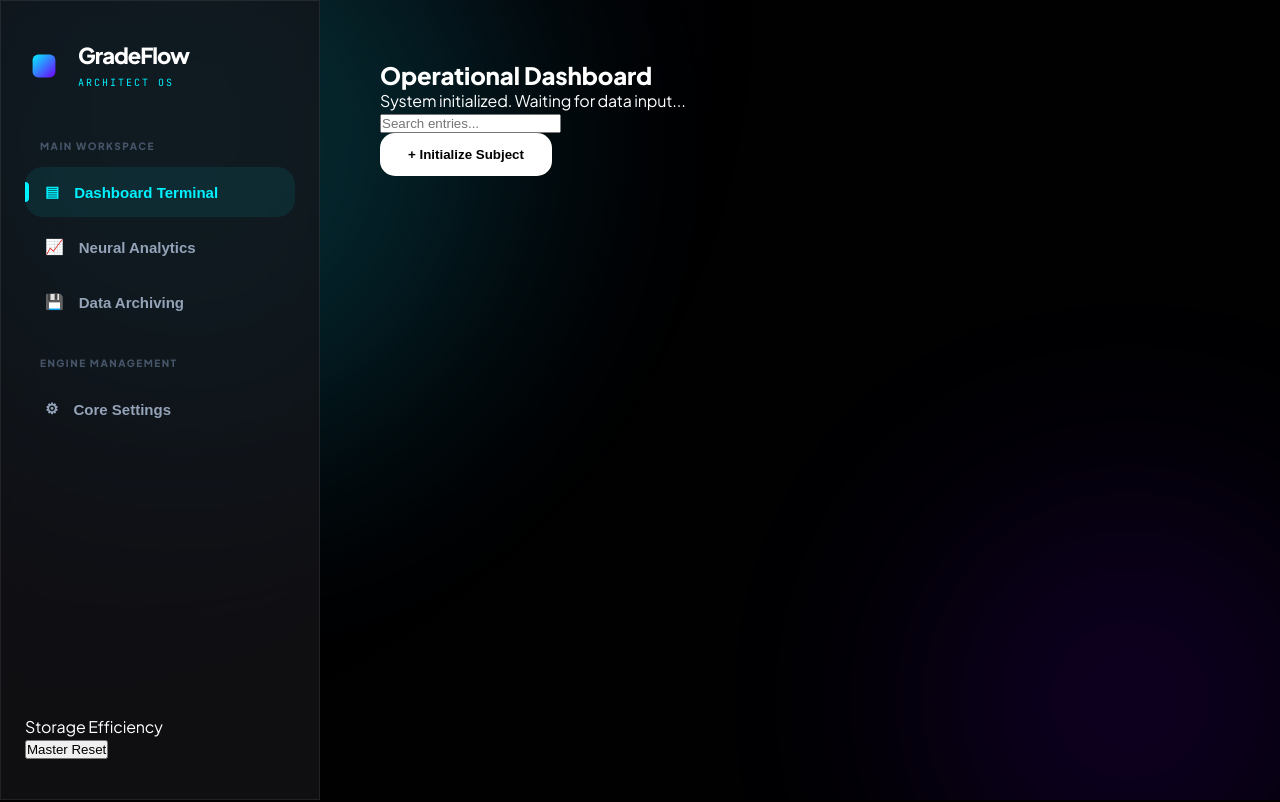
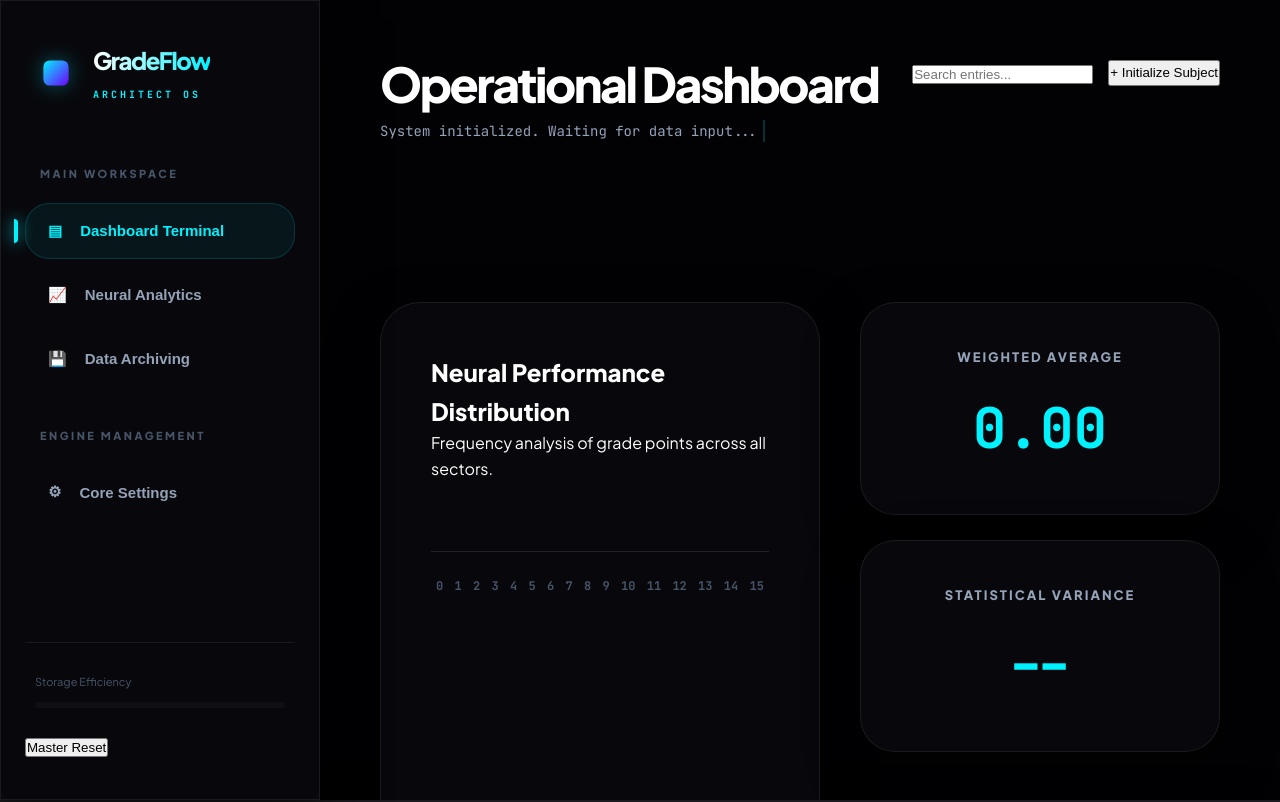
Before and after one commit to mrshy12062009-png/notenplaner, a plain HTML site: page index.html in a window 1280 px wide. Drawn offline with Linux system fonts and the light colour scheme.

Commit message:
verbessrtest UI

```diff
--- a/style.css
+++ b/style.css
@@ -1,205 +1,528 @@
-/* GRADEFLOW OS - CORE DESIGN SYSTEM V4
-    MAXIMUM FIDELITY BUILD
-*/
-
 :root {
-    /* Color Palette - Cyber Gold/Neon Integration */
-    --c-bg: #010102;
-    --c-sidebar: #000000;
-    --c-accent: #00f2ff;
-    --c-accent-glow: rgba(0, 242, 255, 0.4);
-    --c-accent-2: #7000ff;
-    --c-surface: rgba(20, 20, 25, 0.75);
-    --c-border: rgba(255, 255, 255, 0.08);
-    --c-text-high: #ffffff;
-    --c-text-mid: #94a3b8;
-    --c-text-low: #475569;
-    --c-danger: #ff0055;
-    --c-success: #00ffa3;
-
-    /* Spacing & Scaling */
-    --gap-xl: 60px;
-    --gap-lg: 30px;
-    --gap-md: 20px;
-    --radius-full: 30px;
-    --radius-mid: 18px;
-
-    /* Animation Timing */
-    --t-fast: 0.2s cubic-bezier(0.4, 0, 0.2, 1);
-    --t-normal: 0.4s cubic-bezier(0.4, 0, 0.2, 1);
-    --t-slow: 0.8s cubic-bezier(0.16, 1, 0.3, 1);
+    --bg-deep: #020204;
+    --bg-panel: rgba(10, 10, 15, 0.85);
+    --accent-core: #00f2ff;
+    --accent-glow: rgba(0, 242, 255, 0.35);
+    --accent-secondary: #7000ff;
+    --text-ultra: #ffffff;
+    --text-dim: #94a3b8;
+    --text-low: #475569;
+    --border-glass: rgba(255, 255, 255, 0.08);
+    --danger-core: #ff0055;
+    --danger-glow: rgba(255, 0, 85, 0.2);
+    --success-core: #00ffa3;
+    --radius-os: 24px;
+    --shadow-heavy: 0 20px 50px rgba(0,0,0,0.6);
+    --font-main: 'Plus Jakarta Sans', sans-serif;
+    --font-mono: 'JetBrains Mono', monospace;
+    --blur-strength: 30px;
 }
 
-/* Base Reset & Core Typo */
-* { box-sizing: border-box; margin: 0; padding: 0; outline: none; -webkit-tap-highlight-color: transparent; }
+* {
+    box-sizing: border-box;
+    margin: 0;
+    padding: 0;
+    outline: none;
+    -webkit-font-smoothing: antialiased;
+}
 
 body {
-    background-color: var(--c-bg);
-    color: var(--c-text-high);
-    font-family: 'Plus Jakarta Sans', sans-serif;
+    background: var(--bg-deep);
+    color: var(--text-ultra);
+    font-family: var(--font-main);
     height: 100vh;
+    width: 100vw;
     overflow: hidden;
-    letter-spacing: -0.01em;
-    cursor: default;
+    line-height: 1.6;
 }
 
-/* High-End Canvas Background */
-#bg-canvas-layer {
-    position: fixed; inset: 0; z-index: -1;
-    background: radial-gradient(circle at 0% 0%, #0a0a14 0%, transparent 50%);
-    overflow: hidden;
-}
-
-.glow-orb {
-    position: absolute; border-radius: 50%; filter: blur(120px); opacity: 0.15;
-}
-.orb-1 { width: 600px; height: 600px; background: var(--c-accent); top: -200px; left: -100px; animation: orbit 20s infinite linear; }
-.orb-2 { width: 400px; height: 400px; background: var(--c-accent-2); bottom: -100px; right: -50px; }
-
-@keyframes orbit { from { transform: rotate(0deg) translate(50px) rotate(0deg); } to { transform: rotate(360deg) translate(50px) rotate(-360deg); } }
-
-/* APP LAYOUT ARCHITECTURE */
 #app-container {
     display: grid;
     grid-template-columns: 320px 1fr;
     height: 100vh;
     width: 100vw;
+    position: relative;
+    z-index: 10;
 }
 
-/* GLASS MORPHISM ENGINE */
 .glass-morph {
-    background: var(--c-surface);
-    backdrop-filter: blur(25px) saturate(180%);
-    -webkit-backdrop-filter: blur(25px) saturate(180%);
-    border: 1px solid var(--c-border);
+    background: var(--bg-panel);
+    backdrop-filter: blur(var(--blur-strength)) saturate(180%);
+    border: 1px solid var(--border-glass);
+    box-shadow: var(--shadow-heavy);
 }
 
-/* SIDEBAR STYLING */
-#sidebar-main {
+aside#sidebar-main {
+    height: 100%;
     padding: 40px 24px;
     display: flex;
     flex-direction: column;
-    justify-content: space-between;
     z-index: 100;
 }
 
 .brand-container {
-    display: flex; align-items: center; gap: 15px; margin-bottom: 50px;
+    display: flex;
+    align-items: center;
+    gap: 16px;
+    margin-bottom: 60px;
+    padding-left: 10px;
 }
-.brand-icon { width: 38px; height: 38px; }
-.brand-main { display: block; font-size: 22px; font-weight: 800; letter-spacing: -1px; }
-.brand-sub { font-size: 10px; text-transform: uppercase; font-family: 'JetBrains Mono'; color: var(--c-accent); letter-spacing: 2px; }
+
+.brand-icon {
+    width: 42px;
+    height: 42px;
+    filter: drop-shadow(0 0 10px var(--accent-glow));
+}
+
+.brand-text .brand-main {
+    display: block;
+    font-size: 24px;
+    font-weight: 800;
+    letter-spacing: -1.5px;
+    background: linear-gradient(to right, #fff, var(--accent-core));
+    -webkit-background-clip: text;
+    -webkit-text-fill-color: transparent;
+}
+
+.brand-text .brand-sub {
+    font-size: 10px;
+    text-transform: uppercase;
+    font-family: var(--font-mono);
+    color: var(--accent-core);
+    letter-spacing: 3px;
+    font-weight: 700;
+}
 
 .nav-section-label {
-    font-size: 10px; text-transform: uppercase; color: var(--c-text-low); letter-spacing: 1.5px;
-    margin: 30px 0 15px 15px; font-weight: 800;
+    font-size: 11px;
+    text-transform: uppercase;
+    color: var(--text-low);
+    letter-spacing: 2.5px;
+    margin: 40px 0 20px 15px;
+    font-weight: 900;
 }
 
 .nav-item {
-    width: 100%; background: transparent; border: none;
-    padding: 16px 20px; border-radius: var(--radius-mid);
-    display: flex; align-items: center; gap: 15px;
-    color: var(--c-text-mid); font-size: 15px; font-weight: 600;
-    cursor: pointer; transition: var(--t-normal);
-    position: relative; margin-bottom: 5px;
+    width: 100%;
+    background: transparent;
+    border: 1px solid transparent;
+    padding: 18px 22px;
+    border-radius: var(--radius-os);
+    display: flex;
+    align-items: center;
+    gap: 18px;
+    color: var(--text-dim);
+    font-size: 15px;
+    font-weight: 600;
+    cursor: pointer;
+    transition: all 0.4s cubic-bezier(0.23, 1, 0.32, 1);
+    position: relative;
+    margin-bottom: 8px;
 }
 
-.nav-item:hover { color: #fff; background: rgba(255,255,255,0.03); }
-.nav-item.active {
-    color: var(--c-accent);
-    background: rgba(0, 242, 255, 0.08);
-}
-.nav-indicator {
-    position: absolute; left: 0; width: 4px; height: 0;
-    background: var(--c-accent); border-radius: 0 4px 4px 0;
-    transition: var(--t-normal);
-}
-.nav-item.active .nav-indicator { height: 20px; }
-
-/* VIEWPORT ENGINE */
-#viewport-main {
-    padding: var(--gap-xl);
-    overflow-y: auto;
-    scroll-behavior: smooth;
+.nav-item:hover {
+    color: #fff;
+    background: rgba(255, 255, 255, 0.04);
+    border-color: rgba(255, 255, 255, 0.05);
+    transform: translateX(5px);
 }
 
-.view-module { display: none; }
-.view-module.active { display: block; animation: modFadeIn 0.8s var(--t-slow); }
-
-@keyframes modFadeIn {
-    from { opacity: 0; transform: translateY(30px) scale(0.98); }
-    to { opacity: 1; transform: translateY(0) scale(1); }
+.nav-item.active {
+    color: var(--accent-core);
+    background: rgba(0, 242, 255, 0.06);
+    border-color: rgba(0, 242, 255, 0.15);
 }
 
-/* DASHBOARD GRID - BENTO SYSTEM */
+.nav-indicator {
+    position: absolute;
+    left: -12px;
+    width: 4px;
+    height: 0;
+    background: var(--accent-core);
+    border-radius: 0 4px 4px 0;
+    box-shadow: 0 0 15px var(--accent-core);
+    transition: height 0.4s ease;
+}
+
+.nav-item.active .nav-indicator {
+    height: 24px;
+}
+
+.sidebar-bottom {
+    margin-top: auto;
+    padding-top: 30px;
+    border-top: 1px solid var(--border-glass);
+}
+
+.system-health {
+    margin-bottom: 25px;
+    padding: 0 10px;
+}
+
+.health-label {
+    font-size: 11px;
+    color: var(--text-low);
+    margin-bottom: 12px;
+    display: flex;
+    justify-content: space-between;
+}
+
+.health-bar {
+    height: 6px;
+    background: rgba(255, 255, 255, 0.03);
+    border-radius: 10px;
+    overflow: hidden;
+    position: relative;
+}
+
+.health-fill {
+    position: absolute;
+    left: 0;
+    top: 0;
+    height: 100%;
+    background: linear-gradient(to right, var(--accent-secondary), var(--accent-core));
+    width: 0%;
+    transition: width 1.5s cubic-bezier(0.65, 0, 0.35, 1);
+    box-shadow: 0 0 10px var(--accent-glow);
+}
+
+#viewport-main {
+    padding: 60px;
+    overflow-y: scroll;
+    scroll-behavior: smooth;
+    position: relative;
+}
+
+.view-header-pro {
+    display: flex;
+    justify-content: space-between;
+    align-items: flex-start;
+    margin-bottom: 60px;
+    animation: headerSlide 1s ease;
+}
+
+@keyframes headerSlide {
+    from { opacity: 0; transform: translateY(-20px); }
+    to { opacity: 1; transform: translateY(0); }
+}
+
+h1 {
+    font-size: 48px;
+    font-weight: 800;
+    letter-spacing: -2.5px;
+    margin-bottom: 12px;
+    line-height: 1;
+}
+
+.typewriter {
+    color: var(--text-dim);
+    font-family: var(--font-mono);
+    font-size: 14px;
+    border-right: 2px solid var(--accent-core);
+    width: fit-content;
+    padding-right: 5px;
+    animation: blink 0.8s infinite;
+}
+
+@keyframes blink {
+    50% { border-color: transparent; }
+}
+
+.header-tools {
+    display: flex;
+    gap: 15px;
+}
+
+.os-input-group {
+    background: rgba(255, 255, 255, 0.03);
+    border: 1px solid var(--border-glass);
+    padding: 8px;
+    border-radius: 20px;
+    display: flex;
+    transition: border-color 0.3s ease;
+}
+
+.os-input-group:focus-within {
+    border-color: var(--accent-core);
+}
+
+.os-input-group input {
+    background: transparent;
+    border: none;
+    color: #fff;
+    padding: 10px 20px;
+    font-size: 15px;
+    width: 250px;
+}
+
 .dynamic-bento {
     display: grid;
-    grid-template-columns: repeat(auto-fill, minmax(300px, 1fr));
+    grid-template-columns: repeat(auto-fill, minmax(320px, 1fr));
+    gap: 30px;
+    padding-bottom: 100px;
+}
+
+.subject-card-pro {
+    padding: 40px;
+    border-radius: 35px;
+    cursor: pointer;
+    position: relative;
+    overflow: hidden;
+    transition: all 0.5s cubic-bezier(0.2, 1, 0.2, 1);
+}
+
+.subject-card-pro::before {
+    content: '';
+    position: absolute;
+    inset: 0;
+    background: linear-gradient(135deg, rgba(255,255,255,0.05), transparent);
+    opacity: 0;
+    transition: opacity 0.5s ease;
+}
+
+.subject-card-pro:hover {
+    transform: translateY(-12px) scale(1.02);
+    border-color: var(--accent-core);
+    box-shadow: 0 40px 80px rgba(0,0,0,0.4);
+}
+
+.subject-card-pro:hover::before {
+    opacity: 1;
+}
+
+.card-label {
+    font-size: 11px;
+    font-weight: 900;
+    color: var(--text-low);
+    text-transform: uppercase;
+    letter-spacing: 2px;
+    margin-bottom: 20px;
+}
+
+.subject-card-pro h2 {
+    font-size: 64px;
+    font-weight: 900;
+    margin: 15px 0;
+    font-family: var(--font-mono);
+    color: var(--accent-core);
+    text-shadow: 0 0 30px var(--accent-glow);
+}
+
+.card-footer-os strong {
+    display: block;
+    font-size: 20px;
+    font-weight: 700;
+    margin-bottom: 5px;
+}
+
+.analytics-layout {
+    display: grid;
+    grid-template-columns: 1fr 360px;
+    gap: 40px;
+    animation: fadeIn 0.8s ease;
+}
+
+.chart-main-frame {
+    height: 550px;
+    padding: 50px;
+    border-radius: 40px;
+    display: flex;
+    flex-direction: column;
+}
+
+.chart-bars-container {
+    flex: 1;
+    display: flex;
+    align-items: flex-end;
+    gap: 14px;
+    border-bottom: 1px solid rgba(255,255,255,0.1);
+    padding: 40px 0 10px 0;
+    margin-top: 20px;
+}
+
+.chart-bar-unit {
+    flex: 1;
+    border-radius: 8px 8px 0 0;
+    min-height: 4px;
+    transition: all 1.5s cubic-bezier(0.19, 1, 0.22, 1);
+    position: relative;
+    cursor: crosshair;
+}
+
+.chart-bar-unit:hover {
+    filter: brightness(1.5);
+    transform: scaleX(1.15);
+    z-index: 10;
+}
+
+.chart-bar-unit::before {
+    content: attr(data-value);
+    position: absolute;
+    top: -30px;
+    left: 50%;
+    transform: translateX(-50%);
+    font-size: 10px;
+    font-family: var(--font-mono);
+    opacity: 0;
+    transition: opacity 0.3s ease;
+}
+
+.chart-bar-unit:hover::before {
+    opacity: 1;
+}
+
+.chart-labels-x {
+    display: flex;
+    justify-content: space-between;
+    padding: 25px 5px 0 5px;
+    font-family: var(--font-mono);
+    font-size: 12px;
+    color: var(--text-low);
+    font-weight: 700;
+}
+
+.stats-sidebar {
+    display: flex;
+    flex-direction: column;
     gap: 25px;
 }
 
-.subject-card-pro {
-    padding: 35px; border-radius: var(--radius-full);
-    cursor: pointer; position: relative;
-    transition: var(--t-normal);
+.stat-card {
+    padding: 40px;
+    border-radius: 35px;
+    text-align: center;
 }
 
-.subject-card-pro:hover {
-    transform: translateY(-10px) scale(1.02);
-    border-color: var(--c-accent);
-    box-shadow: 0 25px 50px rgba(0,0,0,0.5);
+.stat-card label {
+    font-size: 13px;
+    font-weight: 800;
+    color: var(--text-dim);
+    text-transform: uppercase;
+    letter-spacing: 2px;
 }
 
-.subject-card-pro .card-label { font-size: 12px; font-weight: 800; color: var(--c-text-low); text-transform: uppercase; }
-.subject-card-pro h2 { font-size: 54px; font-weight: 900; margin: 10px 0; font-family: 'JetBrains Mono'; }
-
-/* ANALYTICS CHART ENGINE (Bild 3 Fokus) */
-.analytics-layout {
-    display: grid; grid-template-columns: 1fr 340px; gap: 30px;
-}
-.chart-main-frame { height: 500px; padding: 45px; display: flex; flex-direction: column; }
-.chart-viewport { flex: 1; display: flex; flex-direction: column; margin-top: 40px; }
-.chart-bars-container {
-    flex: 1; display: flex; align-items: flex-end; gap: 12px;
-    border-bottom: 2px solid rgba(255,255,255,0.05); padding-bottom: 5px;
-}
-.chart-bar-unit {
-    flex: 1; border-radius: 6px 6px 0 0;
-    transition: height 1.2s cubic-bezier(0.34, 1.56, 0.64, 1);
-    min-height: 4px; position: relative;
-}
-.chart-bar-unit:hover { filter: brightness(1.4); transform: scaleX(1.1); }
-.chart-labels-x {
-    display: flex; justify-content: space-between; padding-top: 20px;
-    font-family: 'JetBrains Mono'; font-size: 11px; color: var(--c-text-low);
+.big-val {
+    font-size: 56px;
+    font-weight: 900;
+    color: var(--accent-core);
+    margin-top: 15px;
+    font-family: var(--font-mono);
 }
 
-/* SCORE RING (Bild 1 Fokus) */
-.focus-score-ring { width: 140px; height: 140px; position: relative; }
-.ring-bg { fill: none; stroke: rgba(255,255,255,0.03); stroke-width: 8; }
+.subject-focus-header {
+    padding: 60px;
+    border-radius: 45px;
+    display: flex;
+    justify-content: space-between;
+    align-items: center;
+    margin-bottom: 40px;
+}
+
+.focus-score-ring {
+    width: 160px;
+    height: 160px;
+    position: relative;
+}
+
+.ring-bg {
+    fill: none;
+    stroke: rgba(255, 255, 255, 0.04);
+    stroke-width: 10;
+}
+
 .ring-fill {
-    fill: none; stroke: var(--c-accent); stroke-width: 8;
-    stroke-linecap: round; stroke-dasharray: 283; stroke-dashoffset: 283;
-    transition: stroke-dashoffset 1.5s var(--t-slow);
-    transform: rotate(-90deg); transform-origin: 50% 50%;
+    fill: none;
+    stroke: var(--accent-core);
+    stroke-width: 10;
+    stroke-linecap: round;
+    stroke-dasharray: 283;
+    stroke-dashoffset: 283;
+    transition: stroke-dashoffset 2s cubic-bezier(0.1, 0.9, 0.2, 1);
 }
-.score-text {
-    position: absolute; inset: 0; display: flex; flex-direction: column;
-    align-items: center; justify-content: center;
+
+.history-log-module {
+    margin-top: 60px;
+    padding-bottom: 100px;
 }
-.score-text span { font-size: 38px; font-weight: 900; line-height: 1; }
-.score-text small { font-size: 10px; font-weight: 800; color: var(--c-text-low); text-transform: uppercase; }
 
-/* UTILITY CLASSES */
-.hidden { display: none !important; }
-.btn-primary-pro {
-    background: #fff; color: #000; border: none; padding: 14px 28px;
-    border-radius: 15px; font-weight: 800; cursor: pointer; transition: var(--t-fast);
+.history-item-os {
+    background: rgba(255, 255, 255, 0.02);
+    margin-bottom: 12px;
+    padding: 25px 40px;
+    border-radius: 22px;
+    display: flex;
+    justify-content: space-between;
+    align-items: center;
+    border-left: 4px solid var(--accent-core);
+    transition: all 0.3s ease;
 }
-.btn-primary-pro:hover { background: var(--c-accent); transform: translateY(-2px); }
 
-/* SCROLLBAR */
-::-webkit-scrollbar { width: 6px; }
-::-webkit-scrollbar-track { background: transparent; }
-::-webkit-scrollbar-thumb { background: rgba(255,255,255,0.05); border-radius: 10px; }
-::-webkit-scrollbar-thumb:hover { background: var(--c-accent); }
+.history-item-os:hover {
+    background: rgba(255, 255, 255, 0.04);
+    transform: scale(1.01);
+}
+
+.h-v {
+    font-size: 24px;
+    font-weight: 800;
+    font-family: var(--font-mono);
+}
+
+.btn-pop {
+    background: var(--danger-glow);
+    color: var(--danger-core);
+    border: 1px solid rgba(255, 0, 85, 0.1);
+    padding: 10px 20px;
+    border-radius: 12px;
+    font-weight: 800;
+    cursor: pointer;
+    transition: 0.3s;
+}
+
+.btn-pop:hover {
+    background: var(--danger-core);
+    color: #fff;
+}
+
+.toast-os {
+    position: fixed;
+    bottom: 40px;
+    right: 40px;
+    background: var(--bg-panel);
+    border: 1px solid var(--accent-core);
+    padding: 20px 40px;
+    border-radius: 20px;
+    color: #fff;
+    font-weight: 700;
+    box-shadow: 0 20px 40px rgba(0,0,0,0.5);
+    animation: toastIn 0.5s cubic-bezier(0.175, 0.885, 0.32, 1.275);
+    z-index: 1000;
+}
+
+@keyframes toastIn {
+    from { transform: translateY(100px) scale(0.8); opacity: 0; }
+    to { transform: translateY(0) scale(1); opacity: 1; }
+}
+
+::-webkit-scrollbar {
+    width: 8px;
+}
+
+::-webkit-scrollbar-track {
+    background: transparent;
+}
+
+::-webkit-scrollbar-thumb {
+    background: rgba(255, 255, 255, 0.1);
+    border-radius: 10px;
+}
+
+::-webkit-scrollbar-thumb:hover {
+    background: var(--accent-core);
+}
+
+@media (max-width: 1200px) {
+    #app-container { grid-template-columns: 80px 1fr; }
+    .brand-text, .nav-label, .nav-section-label, .system-health { display: none; }
+    #sidebar-main { padding: 40px 15px; }
+}
```
